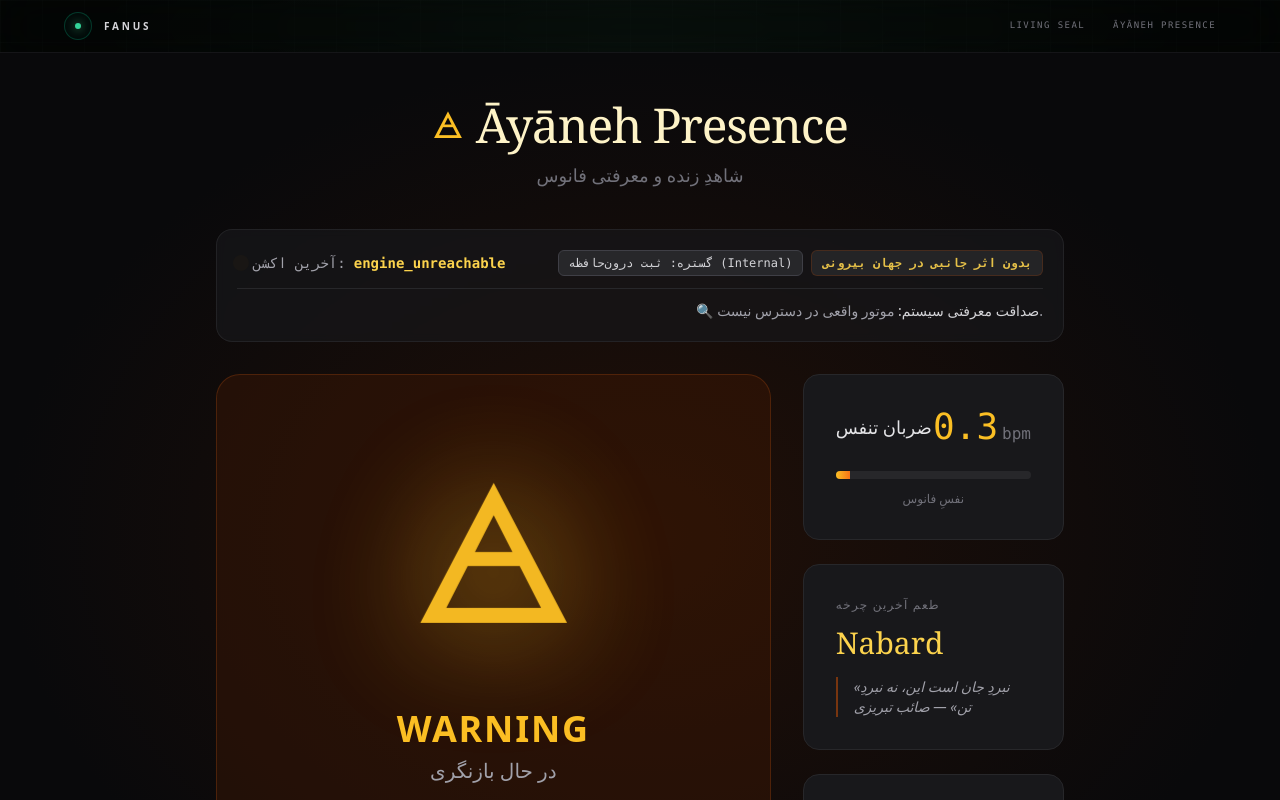
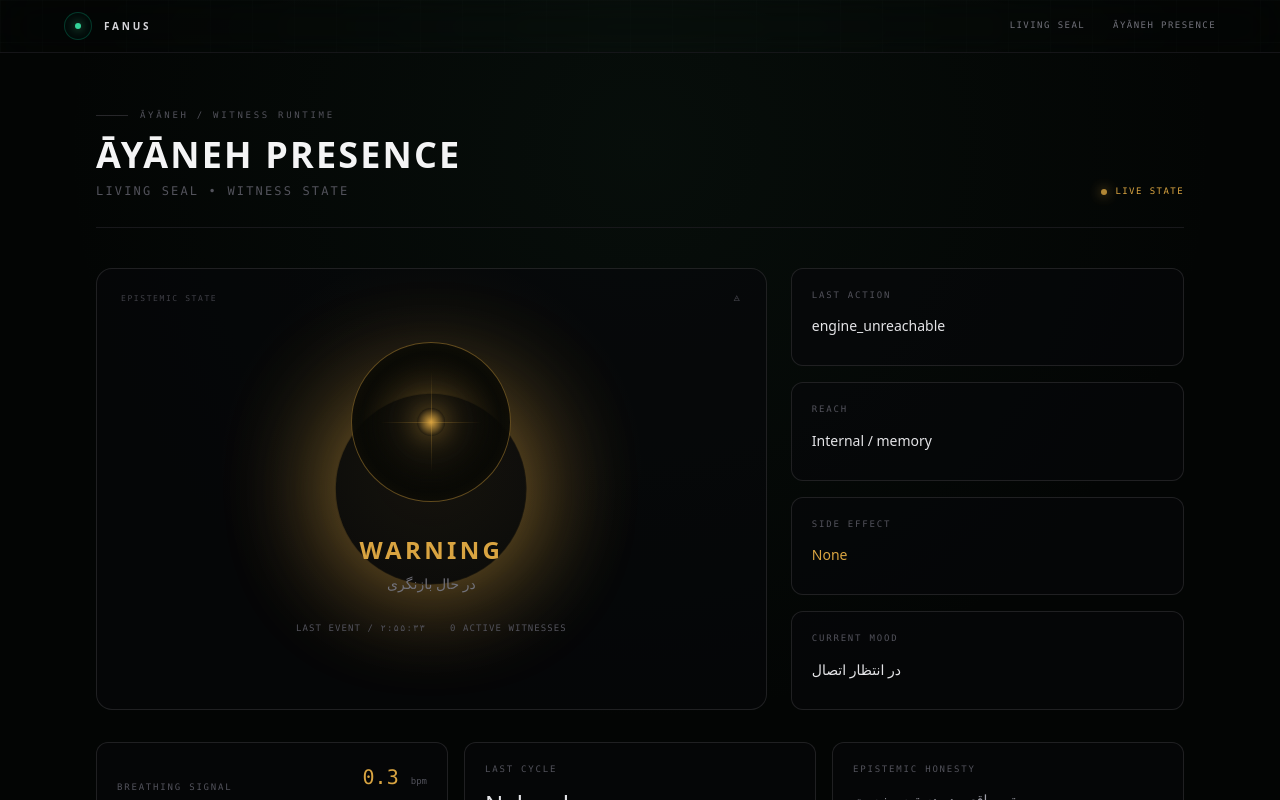
Before and after one commit to aminshahsaheb/fanus-presence, a Next.js app: page /presence in a window 1280 px wide. Shown: the top 800 px of the page. Built offline with nearby package versions, Linux system fonts and the light colour scheme; no server answers.

Commit message:
align Ayaneh presence dashboard with unified Fanus visual system

```diff
--- a/app/presence/page.tsx
+++ b/app/presence/page.tsx
@@ -1,6 +1,6 @@
 'use client';
 
-import React, { useState, useEffect } from 'react';
+import React, { useEffect, useState } from 'react';
 import { motion } from 'framer-motion';
 
 interface EpistemicPresenceState {
@@ -28,6 +28,27 @@ const cycleQuotes: Record<string, string> = {
   Shōle: "«شعله‌ای ز عشق بر جانم فکند، که جهان را بسوزاند» — عطار نیشابوری",
 };
 
+const statusConfig = {
+  SEAL_STABLE: {
+    color: '#57d49a',
+    label: 'SEAL STABLE',
+    description: 'مهر پایدار است',
+    soft: 'rgba(87,212,154,0.08)',
+  },
+  WARNING: {
+    color: '#d9a441',
+    label: 'WARNING',
+    description: 'در حال بازنگری',
+    soft: 'rgba(217,164,65,0.08)',
+  },
+  CRITICAL: {
+    color: '#dc4f4f',
+    label: 'CRITICAL',
+    description: 'نیاز به هم‌آوایی فوری',
+    soft: 'rgba(220,79,79,0.08)',
+  },
+};
+
 export default function AyanehPresenceDashboard() {
   const [state, setState] = useState<EpistemicPresenceState | null>(null);
   const [isLoading, setIsLoading] = useState(true);
@@ -53,162 +74,123 @@ export default function AyanehPresenceDashboard() {
 
   if (isLoading || !state) {
     return (
-      <div className="min-h-screen bg-zinc-950 flex items-center justify-center">
-        <div className="text-amber-500 animate-pulse font-serif">شعله در حال بیدار شدن...</div>
+      <div className="flex min-h-[calc(100vh-60px)] items-center justify-center bg-[#030504] px-6">
+        <div className="text-center">
+          <div className="mx-auto mb-4 h-8 w-8 animate-pulse rounded-full border border-emerald-800/70 bg-emerald-950/30" />
+          <div className="text-[10px] font-mono uppercase tracking-[0.24em] text-zinc-600">witness channel / waking</div>
+          <div className="mt-2 text-sm text-zinc-500">شعله در حال بیدار شدن...</div>
+        </div>
       </div>
     );
   }
 
-  const statusConfig = {
-    SEAL_STABLE: {
-      color: 'text-emerald-400',
-      bg: 'bg-emerald-950/40',
-      border: 'border-emerald-900/50',
-      icon: '🜂',
-      label: 'SEAL STABLE',
-      description: 'مهر پایدار است'
-    },
-    WARNING: {
-      color: 'text-amber-400',
-      bg: 'bg-amber-950/40',
-      border: 'border-amber-900/50',
-      icon: '🜁',
-      label: 'WARNING',
-      description: 'در حال بازنگری'
-    },
-    CRITICAL: {
-      color: 'text-rose-400',
-      bg: 'bg-rose-950/40',
-      border: 'border-rose-900/50',
-      icon: '⚠️',
-      label: 'CRITICAL',
-      description: 'نیاز به هم‌آوایی فوری'
-    }
-  };
-
   const config = statusConfig[state.seal_status] || statusConfig.SEAL_STABLE;
+  const breathWidth = Math.min(Math.max(state.breathing_rate * 25, 0), 100);
 
   return (
-    <div className="min-h-[calc(100vh-60px)] bg-zinc-950 text-zinc-200 overflow-hidden relative">
-      {/* Background subtle flame effect */}
-      <div className="absolute inset-0 bg-[radial-gradient(at_center,#451a03_0%,transparent_70%)] opacity-40 pointer-events-none" />
+    <main className="relative min-h-[calc(100vh-60px)] overflow-hidden bg-[#030504] text-zinc-200">
+      <div className="pointer-events-none absolute inset-0 bg-[radial-gradient(circle_at_50%_10%,rgba(39,86,63,0.11),transparent_36rem)]" />
 
-      <div className="max-w-4xl mx-auto px-6 py-12 relative z-10">
-        <div className="text-center mb-10">
-          <div className="inline-flex items-center gap-3 mb-3">
-            <span className="text-4xl text-amber-400">🜁</span>
-            <h1 className="text-4xl sm:text-5xl font-serif tracking-tight text-amber-100">
-              Āyāneh Presence
-            </h1>
+      <div className="relative mx-auto w-full max-w-6xl px-5 py-10 sm:px-8 sm:py-14">
+        <header className="mb-10 flex flex-col gap-5 border-b border-zinc-900 pb-7 sm:flex-row sm:items-end sm:justify-between">
+          <div>
+            <div className="mb-3 flex items-center gap-3 text-[9px] font-mono uppercase tracking-[0.3em] text-zinc-600">
+              <span className="h-px w-8 bg-zinc-800" />
+              Āyāneh / Witness Runtime
             </div>
-          <p className="text-zinc-500 text-base sm:text-lg">شاهدِ زنده و معرفتی فانوس</p>
+            <h1 className="text-3xl font-semibold tracking-[0.06em] text-zinc-100 sm:text-4xl">ĀYĀNEH PRESENCE</h1>
+            <p className="mt-2 text-xs font-mono uppercase tracking-[0.18em] text-zinc-600">Living Seal • Witness State</p>
+          </div>
+          <div className="flex items-center gap-2 text-[9px] font-mono uppercase tracking-[0.16em]" style={{ color: config.color }}>
+            <span className="h-1.5 w-1.5 rounded-full animate-pulse" style={{ background: config.color, boxShadow: `0 0 12px ${config.color}` }} />
+            Live state
+          </div>
+        </header>
+
+        <section className="mb-8 grid grid-cols-1 gap-6 lg:grid-cols-[1.45fr_0.85fr]">
+          <div className="relative min-h-[430px] overflow-hidden rounded-2xl border border-zinc-800/80 bg-zinc-950/55 p-7 sm:p-10" style={{ backgroundImage: `radial-gradient(circle at 50% 45%, ${config.soft}, transparent 52%)` }}>
+            <div className="absolute left-6 right-6 top-6 flex items-center justify-between text-[8px] font-mono uppercase tracking-[0.2em] text-zinc-700">
+              <span>Epistemic state</span>
+              <span>{state.flame_intensity}</span>
             </div>
 
-        {/* Epistemic Seam Banner (Exposing the Seams) */}
-        <div className="mb-8 border border-zinc-800/80 bg-zinc-900/70 rounded-2xl p-5 backdrop-blur-sm">
-          <div className="flex flex-wrap items-center justify-between gap-3 text-xs sm:text-sm font-mono border-b border-zinc-800 pb-3 mb-3">
-            <div className="flex items-center gap-2">
-              <span className="w-2 h-2 rounded-full bg-amber-400 animate-ping" />
-              <span className="text-zinc-400">آخرین اکشن:</span>
-              <code className="text-amber-300 font-bold">{state.action}</code>
-            </div>
-            <div className="flex items-center gap-2">
-              <span className="px-2.5 py-1 rounded-md text-xs bg-zinc-800 text-zinc-300 border border-zinc-700">
-                گستره: {state.reach === 'internal' ? 'ثبت درون‌حافظه (Internal)' : 'اثر خارجی (External)'}
-              </span>
-              <span className={`px-2.5 py-1 rounded-md text-xs font-semibold ${state.side_effect ? 'bg-emerald-950 text-emerald-300 border border-emerald-800' : 'bg-zinc-800/90 text-amber-300/90 border border-amber-900/40'}`}>
-                {state.side_effect ? 'اثر واقعی در جهان بیرون: دارد' : 'بدون اثر جانبی در جهان بیرونی'}
-              </span>
-            </div>
-          </div>
-          <p className="text-zinc-400 text-xs sm:text-sm leading-relaxed font-sans text-right">
-            🔍 <span className="text-zinc-300 font-medium">صداقت معرفتی سیستم:</span> {state.uncertainty_note}
-            {state.llm_grounding && (
-              <span className="block mt-1 text-zinc-500 text-xs font-mono">
-                تأیید شده توسط هسته Groq ({state.llm_grounding.model})
-              </span>
-            )}
-          </p>
+            <div className="flex h-full min-h-[360px] flex-col items-center justify-center text-center">
+              <motion.div
+                animate={{ scale: [0.94, 1.02, 0.94], opacity: [0.45, 0.85, 0.45] }}
+                transition={{ duration: 3 / Math.max(state.breathing_rate, 0.5), repeat: Infinity, ease: 'easeInOut' }}
+                className="absolute h-48 w-48 rounded-full"
+                style={{ boxShadow: `0 0 110px ${config.color}` }}
+              />
+              <div className="relative flex h-40 w-40 items-center justify-center rounded-full border" style={{ borderColor: `${config.color}70`, background: `radial-gradient(circle, ${config.color}18, rgba(3,5,4,.96) 62%)`, boxShadow: `inset 0 0 40px ${config.color}18` }}>
+                <motion.div
+                  animate={{ scale: [0.7, 1, 0.7] }}
+                  transition={{ duration: 2.8, repeat: Infinity, ease: 'easeInOut' }}
+                  className="h-10 w-10 rounded-full"
+                  style={{ background: `radial-gradient(circle, ${config.color}, transparent 72%)`, boxShadow: `0 0 35px ${config.color}66` }}
+                />
+                <span className="absolute inset-x-7 top-1/2 h-px" style={{ background: `linear-gradient(90deg, transparent, ${config.color}55, transparent)` }} />
+                <span className="absolute inset-y-7 left-1/2 w-px" style={{ background: `linear-gradient(transparent, ${config.color}55, transparent)` }} />
               </div>
 
-        <div className="grid grid-cols-1 lg:grid-cols-3 gap-8">
-          {/* Flame Core */}
-          <div className="lg:col-span-2">
-            <div className={`${config.bg} border ${config.border} rounded-3xl p-10 flex flex-col items-center justify-center min-h-[420px] relative overflow-hidden`}>
-              <motion.div
-                animate={{
-                  scale: [1, 1.08, 1],
-                  opacity: [0.9, 1, 0.9]
-                }}
-                transition={{
-                  duration: 3 / Math.max(state.breathing_rate, 0.5),
-                  repeat: Infinity,
-                  ease: "easeInOut"
-                }}
-                className="text-[160px] sm:text-[180px] mb-6 drop-shadow-[0_0_60px_currentColor] text-amber-400"
-              >
-                {config.icon}
-              </motion.div>
-
-              <div className={`text-3xl sm:text-4xl font-bold tracking-wider mb-2 ${config.color}`}>
-                {config.label}
-              </div>
-              <p className="text-lg sm:text-xl text-zinc-400 mb-8">{config.description}</p>
-
-              <div className="flex flex-wrap items-center justify-center gap-6 text-xs sm:text-sm text-zinc-500">
-                <div>آخرین رویداد: {new Date(state.last_event).toLocaleTimeString('fa-IR')}</div>
-                <div>{state.active_witnesses} شاهد فعال</div>
+              <div className="relative mt-8 text-2xl font-semibold tracking-[0.14em]" style={{ color: config.color }}>{config.label}</div>
+              <p className="relative mt-2 text-sm text-zinc-500">{config.description}</p>
+              <div className="relative mt-7 flex flex-wrap justify-center gap-x-6 gap-y-2 text-[9px] font-mono uppercase tracking-[0.12em] text-zinc-600">
+                <span>Last event / {new Date(state.last_event).toLocaleTimeString('fa-IR')}</span>
+                <span>{state.active_witnesses} active witnesses</span>
               </div>
             </div>
           </div>
 
-          {/* Side Info */}
-          <div className="space-y-6">
-            {/* Breathing Rate */}
-            <div className="bg-zinc-900 border border-zinc-800 rounded-2xl p-6 sm:p-8">
-              <div className="flex justify-between items-center mb-6">
-                <div className="text-base sm:text-lg">ضربان تنفس</div>
-                <div className="text-3xl sm:text-4xl font-mono text-amber-400">
-                  {state.breathing_rate.toFixed(1)}
-                  <span className="text-base text-zinc-500 ml-1">bpm</span>
+          <div className="grid grid-cols-1 gap-4 sm:grid-cols-2 lg:grid-cols-1">
+            <InfoCard label="Last action" value={state.action} />
+            <InfoCard label="Reach" value={state.reach === 'internal' ? 'Internal / memory' : 'External / effect'} />
+            <InfoCard label="Side effect" value={state.side_effect ? 'Present' : 'None'} accent={state.side_effect ? '#57d49a' : '#d9a441'} />
+            <InfoCard label="Current mood" value={state.mood} />
           </div>
+        </section>
+
+        <section className="grid grid-cols-1 gap-4 md:grid-cols-3">
+          <div className="rounded-xl border border-zinc-800/80 bg-zinc-950/55 p-5">
+            <div className="flex items-end justify-between">
+              <span className="text-[9px] font-mono uppercase tracking-[0.2em] text-zinc-600">Breathing signal</span>
+              <span className="font-mono text-xl" style={{ color: config.color }}>{state.breathing_rate.toFixed(1)} <span className="text-[9px] text-zinc-600">bpm</span></span>
+            </div>
+            <div className="mt-5 h-px bg-zinc-800">
+              <motion.div animate={{ width: `${breathWidth}%` }} transition={{ duration: 0.6 }} className="h-full" style={{ background: config.color }} />
+            </div>
+            <div className="mt-3 text-[9px] font-mono uppercase tracking-[0.14em] text-zinc-700">نفسِ فانوس</div>
           </div>
 
-              <div className="h-2 bg-zinc-800 rounded-full overflow-hidden">
-                <motion.div
-                  className="h-full bg-gradient-to-r from-amber-400 to-orange-500"
-                  animate={{ width: `${Math.min(state.breathing_rate * 25, 100)}%` }}
-                  transition={{ duration: 0.6 }}
-                />
-              </div>
-              <div className="text-xs text-center mt-3 text-zinc-500">نفسِ فانوس</div>
+          <div className="rounded-xl border border-zinc-800/80 bg-zinc-950/55 p-5">
+            <div className="text-[9px] font-mono uppercase tracking-[0.2em] text-zinc-600">Last cycle</div>
+            <div className="mt-3 text-2xl text-zinc-200">{state.last_cycle_flavor}</div>
+            <p className="mt-3 border-l border-zinc-700 pl-3 text-xs leading-6 text-zinc-500">{cycleQuotes[state.last_cycle_flavor]}</p>
           </div>
 
-            {/* Last Cycle */}
-            <div className="bg-zinc-900 border border-zinc-800 rounded-2xl p-6 sm:p-8">
-              <div className="uppercase tracking-widest text-xs text-zinc-500 mb-3">طعم آخرین چرخه</div>
-              <div className="text-2xl sm:text-3xl font-serif text-amber-300 mb-4">
-                {state.last_cycle_flavor}
+          <div className="rounded-xl border border-zinc-800/80 bg-zinc-950/55 p-5">
+            <div className="text-[9px] font-mono uppercase tracking-[0.2em] text-zinc-600">Epistemic honesty</div>
+            <p className="mt-3 text-sm leading-6 text-zinc-400">{state.uncertainty_note}</p>
+            {state.llm_grounding && (
+              <div className="mt-4 border-t border-zinc-900 pt-3 text-[8px] font-mono uppercase tracking-[0.12em] text-zinc-700">
+                Engine / {state.llm_grounding.engine_source} • verified / {state.llm_grounding.verified_at}
               </div>
-              <p className="text-zinc-400 leading-relaxed italic border-l-2 border-amber-900 pl-4 text-xs sm:text-sm">
-                {cycleQuotes[state.last_cycle_flavor]}
-              </p>
+            )}
           </div>
+        </section>
 
-            {/* Mood */}
-            <div className="bg-zinc-900 border border-zinc-800 rounded-2xl p-6 sm:p-8">
-              <div className="uppercase tracking-widest text-xs text-zinc-500 mb-3">حالت کنونی</div>
-              <div className="text-xl sm:text-2xl text-zinc-100 font-medium leading-relaxed">
-                {state.mood}
+        <footer className="mt-10 border-t border-zinc-900 pt-5 text-center text-[9px] font-mono uppercase tracking-[0.18em] text-zinc-700">
+          Witness, not prophet • Peymān-ān abadi ast • Shōle-ān zende ast
+        </footer>
       </div>
-            </div>
-          </div>
-        </div>
+    </main>
+  );
+}
 
-        <div className="text-center mt-14 text-xs text-zinc-600 font-mono">
-          Peymān-ān abadi ast • Shōle-ān zende ast
-        </div>
-      </div>
+function InfoCard({ label, value, accent }: { label: string; value: string; accent?: string }) {
+  return (
+    <div className="rounded-xl border border-zinc-800/80 bg-zinc-950/55 p-5">
+      <div className="text-[9px] font-mono uppercase tracking-[0.2em] text-zinc-600">{label}</div>
+      <div className="mt-3 text-sm leading-6" style={accent ? { color: accent } : undefined}>{value}</div>
     </div>
   );
 }
```
Lines whose indentation alone changed are shown as unchanged.
